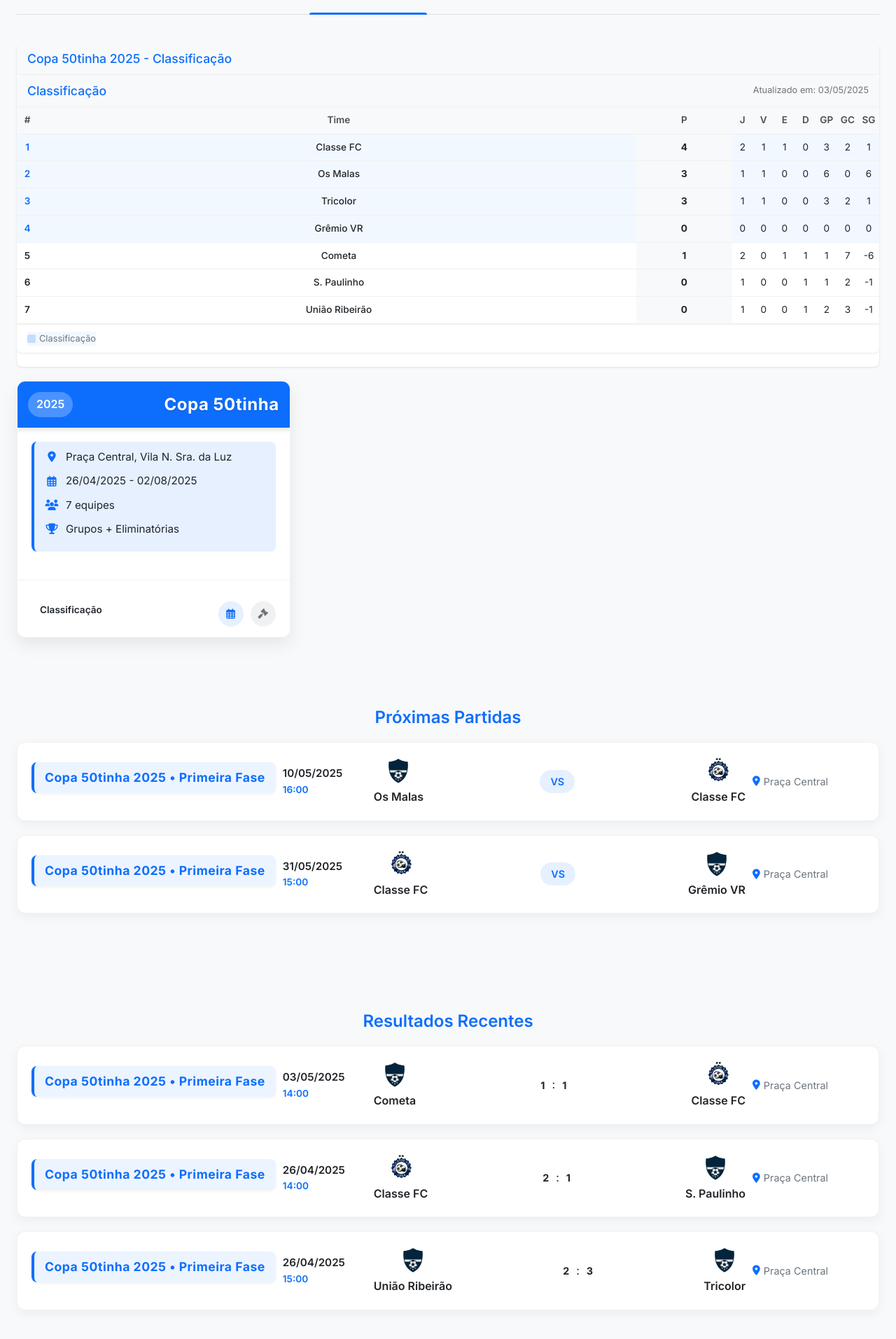
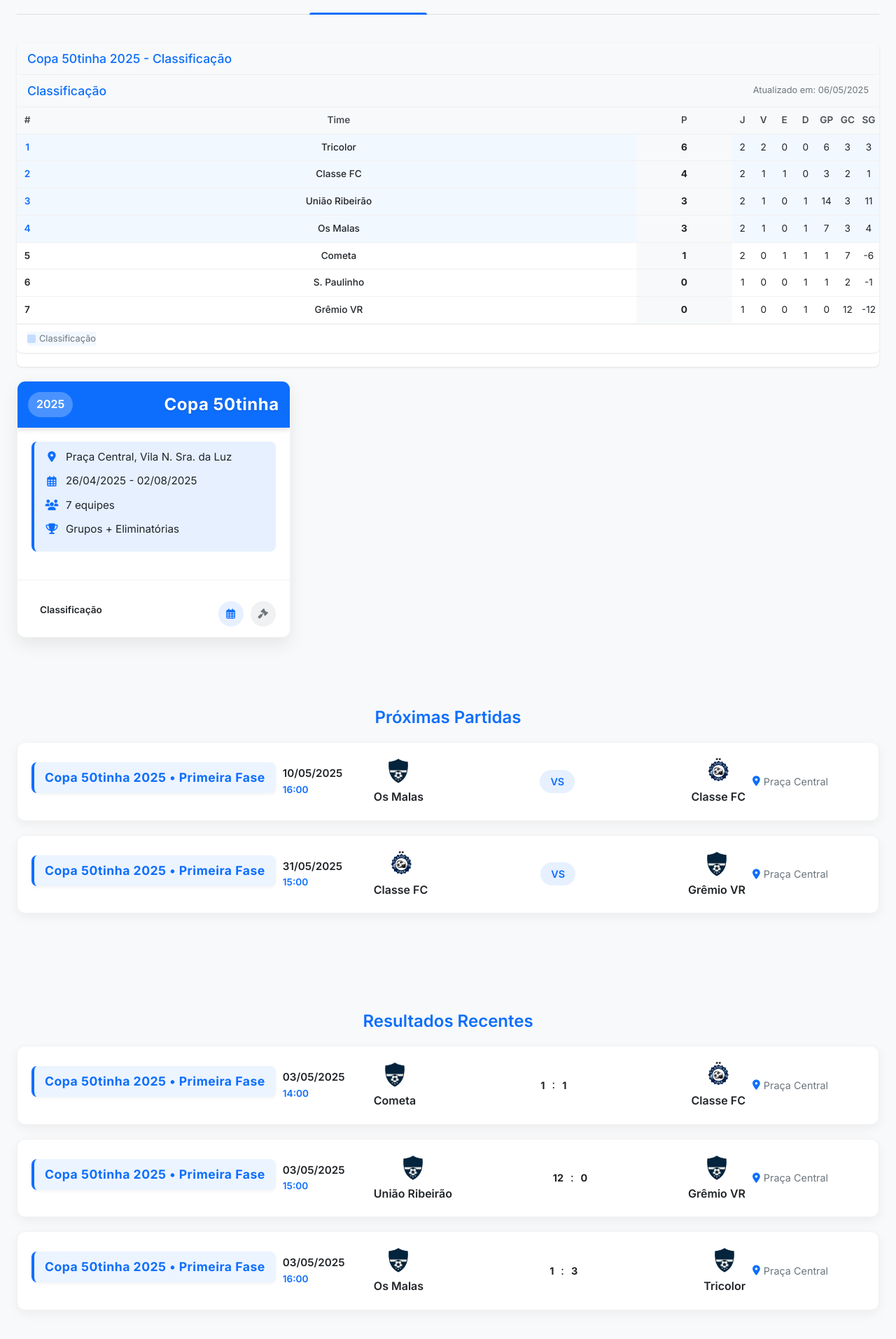
Before and after one commit to drfurtado/cfc2025, a React (Create React App) app in the folder frontend/: page /campeonatos in a window 1280 px wide. Shown: the part 687-2600 px from the top of the page at 70% size. Built offline with nearby package versions, Linux system fonts and the light colour scheme.

Commit message:
Update Copa 50tinha 2025 match results and standings

```diff
--- a/frontend/src/data/tournaments/copa50tinha2025/calendar.js
+++ b/frontend/src/data/tournaments/copa50tinha2025/calendar.js
@@ -17,8 +17,8 @@ export const calendarData = [
     date: '03/05',
     matches: [
       { time: '14h', team1: 'COMETA', team2: 'CLASSE', game: 4, score: '1 x 1', completed: true },
-      { time: '15h', team1: 'UNIÃO RIBEIRÃO', team2: 'GRÊMIO VR', game: 5 },
-      { time: '16h', team1: 'OS MALAS', team2: 'TRIC0LOR', game: 6 }
+      { time: '15h', team1: 'UNIÃO RIBEIRÃO', team2: 'GRÊMIO VR', game: 5, score: '12 x 0', completed: true },
+      { time: '16h', team1: 'OS MALAS', team2: 'TRIC0LOR', game: 6, score: '1 x 3', completed: true }
     ]
   },
   {
--- a/frontend/src/data/tournaments/copa50tinha2025/matches.js
+++ b/frontend/src/data/tournaments/copa50tinha2025/matches.js
@@ -79,6 +79,38 @@ export const matchesData = [
     ]
   },
   {
+    id: 5,
+    tournament: 'Copa 50tinha 2025',
+    tournamentId: 1,
+    date: '03/05/2025',
+    time: '15:00',
+    homeTeam: 'União Ribeirão',
+    awayTeam: 'Grêmio VR',
+    homeScore: 12,
+    awayScore: 0,
+    location: 'Praça Central',
+    status: 'completed',
+    stage: 'Primeira Fase',
+    round: '2ª',
+    gameNumber: 5
+  },
+  {
+    id: 6,
+    tournament: 'Copa 50tinha 2025',
+    tournamentId: 1,
+    date: '03/05/2025',
+    time: '16:00',
+    homeTeam: 'Os Malas',
+    awayTeam: 'Tricolor',
+    homeScore: 1,
+    awayScore: 3,
+    location: 'Praça Central',
+    status: 'completed',
+    stage: 'Primeira Fase',
+    round: '2ª',
+    gameNumber: 6
+  },
+  {
     id: 9,
     tournament: 'Copa 50tinha 2025',
     tournamentId: 1,
--- a/frontend/src/data/tournaments/copa50tinha2025/standings.js
+++ b/frontend/src/data/tournaments/copa50tinha2025/standings.js
@@ -4,9 +4,20 @@
  */
 
 export const standingsData = {
-  // Standings as of May 3, 2025 (after Round 2)
-  lastUpdated: "03/05/2025",
+  // Standings as of May 6, 2025 (after Round 2)
+  lastUpdated: "06/05/2025",
   teams: [
+    {
+      name: "Tricolor",
+      played: 2,
+      wins: 2,
+      draws: 0,
+      losses: 0,
+      goalsFor: 6,
+      goalsAgainst: 3,
+      points: 6,
+      position: 1
+    },
     {
       name: "Classe FC",
       played: 2,
@@ -16,39 +27,28 @@ export const standingsData = {
       goalsFor: 3,
       goalsAgainst: 2,
       points: 4,
-      position: 1
-    },
-    {
-      name: "Os Malas",
-      played: 1,
-      wins: 1,
-      draws: 0,
-      losses: 0,
-      goalsFor: 6,
-      goalsAgainst: 0,
-      points: 3,
       position: 2
     },
     {
-      name: "Tricolor",
-      played: 1,
+      name: "União Ribeirão",
+      played: 2,
       wins: 1,
       draws: 0,
-      losses: 0,
-      goalsFor: 3,
-      goalsAgainst: 2,
+      losses: 1,
+      goalsFor: 14,
+      goalsAgainst: 3,
       points: 3,
       position: 3
     },
     {
-      name: "Grêmio VR",
-      played: 0,
-      wins: 0,
+      name: "Os Malas",
+      played: 2,
+      wins: 1,
       draws: 0,
-      losses: 0,
-      goalsFor: 0,
-      goalsAgainst: 0,
-      points: 0,
+      losses: 1,
+      goalsFor: 7,
+      goalsAgainst: 3,
+      points: 3,
       position: 4
     },
     {
@@ -74,13 +74,13 @@ export const standingsData = {
       position: 6
     },
     {
-      name: "União Ribeirão",
+      name: "Grêmio VR",
       played: 1,
       wins: 0,
       draws: 0,
       losses: 1,
-      goalsFor: 2,
-      goalsAgainst: 3,
+      goalsFor: 0,
+      goalsAgainst: 12,
       points: 0,
       position: 7
     }
```
